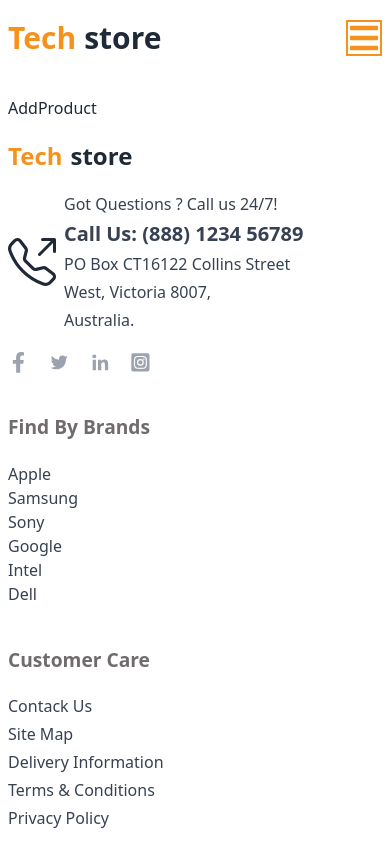
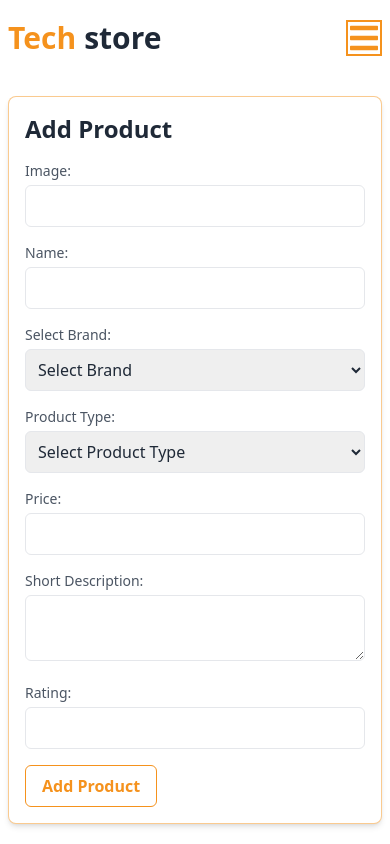
Before and after one commit to billalhossain2/brandshop-client-side, a React (Vite) app: page /add-product in a window 390 px wide. Shown: the top 844 px of the page. Built offline with nearby package versions, Linux system fonts and the light colour scheme.

Commit message:
added addProduct page with responsive styles

```diff
--- a/src/pages/AddProduct/AddProduct.jsx
+++ b/src/pages/AddProduct/AddProduct.jsx
@@ -1,9 +1,145 @@
-import React from 'react'
+import React, { useState } from 'react';
 
 const AddProduct = () => {
+  const [product, setProduct] = useState({
+    image: '',
+    name: '',
+    brand: '',
+    productType: '',
+    price: '',
+    description: '',
+    rating: '',
+  });
+
+  const handleChange = (e) => {
+    const { name, value } = e.target;
+    setProduct({ ...product, [name]: value });
+  };
+
+  const handleSubmit = (e) => {
+    e.preventDefault();
+    // Add logic to submit the product data
+    console.log(product)
+  };
+
   return (
-    <div>AddProduct</div>
-  )
-}
+    <div className="md:w-1/2 mx-auto p-4 bg-white shadow-md rounded-lg mb-5 border-solid border-[1px] border-[#f5941d7e]">
+      <h2 className="text-2xl font-semibold mb-4">Add Product</h2>
+      <form onSubmit={handleSubmit}>
+        <div className="mb-4">
+          <label htmlFor="image" className="block text-sm font-medium text-gray-600">
+            Image:
+          </label>
+          <input
+            type="text"
+            id="image"
+            name="image"
+            value={product.image}
+            onChange={handleChange}
+            className="mt-1 p-2 w-full border rounded-md focus:ring focus:ring-indigo-300"
+          />
+        </div>
 
-export default AddProduct
+        <div className="mb-4">
+          <label htmlFor="name" className="block text-sm font-medium text-gray-600">
+            Name:
+          </label>
+          <input
+            type="text"
+            id="name"
+            name="name"
+            value={product.name}
+            onChange={handleChange}
+            className="mt-1 p-2 w-full border rounded-md focus:ring focus:ring-indigo-300"
+          />
+        </div>
+
+        <div className="mb-4">
+          <label htmlFor="brand" className="block text-sm font-medium text-gray-600">
+            Select Brand:
+          </label>
+          <select
+            id="brand"
+            name="brand"
+            value={product.brand}
+            onChange={handleChange}
+            className="mt-1 p-2 w-full border rounded-md focus:ring focus:ring-indigo-300"
+          >
+            <option value="">Select Brand</option>
+            <option value="Brand A">Brand A</option>
+            <option value="Brand B">Brand B</option>
+            {/* Add more options as needed */}
+          </select>
+        </div>
+
+        <div className="mb-4">
+          <label htmlFor="productType" className="block text-sm font-medium text-gray-600">
+            Product Type:
+          </label>
+          <select
+            id="productType"
+            name="productType"
+            value={product.productType}
+            onChange={handleChange}
+            className="mt-1 p-2 w-full border rounded-md focus:ring focus:ring-indigo-300"
+          >
+            <option value="">Select Product Type</option>
+            <option value="Type A">Type A</option>
+            <option value="Type B">Type B</option>
+            {/* Add more options as needed */}
+          </select>
+        </div>
+
+        <div className="mb-4">
+          <label htmlFor="price" className="block text-sm font-medium text-gray-600">
+            Price:
+          </label>
+          <input
+            type="text"
+            id="price"
+            name="price"
+            value={product.price}
+            onChange={handleChange}
+            className="mt-1 p-2 w-full border rounded-md focus:ring focus:ring-indigo-300"
+          />
+        </div>
+
+        <div className="mb-4">
+          <label htmlFor="description" className="block text-sm font-medium text-gray-600">
+            Short Description:
+          </label>
+          <textarea
+            id="description"
+            name="description"
+            value={product.description}
+            onChange={handleChange}
+            className="mt-1 p-2 w-full border rounded-md focus:ring focus:ring-indigo-300"
+          />
+        </div>
+
+        <div className="mb-4">
+          <label htmlFor="rating" className="block text-sm font-medium text-gray-600">
+            Rating:
+          </label>
+          <input
+            type="text"
+            id="rating"
+            name="rating"
+            value={product.rating}
+            onChange={handleChange}
+            className="mt-1 p-2 w-full border rounded-md focus:ring focus:ring-indigo-300"
+          />
+        </div>
+
+        <button
+          type="submit"
+          className="border-[1px] border-solid border-[#F5921D] text-[#F5921D] font-bold hover:text-white duration-300 py-2 px-4 rounded-md hover:bg-[#F5921D] focus:ring focus:ring-indigo-300"
+        >
+          Add Product
+        </button>
+      </form>
+    </div>
+  );
+};
+
+export default AddProduct;
--- a/src/pages/Login/Login.jsx
+++ b/src/pages/Login/Login.jsx
@@ -13,16 +13,18 @@ const Login = () => {
           <label className="label">
             <span className="label-text">Email</span>
           </label>
-          <input type="email" placeholder="email" className="input input-bordered" required />
+          <input type="email" name="email" placeholder="email" className="input input-bordered" required />
         </div>
         <div className="form-control">
           <label className="label">
             <span className="label-text">Password</span>
           </label>
-          <input type="password" placeholder="password" className="input input-bordered" required />
+          <input type="password" name="password" placeholder="password" className="input input-bordered" required />
         </div>
-        <div className="form-control mt-6">
-          <button className="hover:bg-[#F5921D] px-5 py-3 rounded-lg font-bold hover:text-white border-[1px] border-solid border-[#F5921D] text-[#F5921D] text-[20px]">Login</button>
+        <div className="flex md:flex-row flex-col justify-between items-center my-3">
+        <button className="hover:bg-[#F5921D] px-5 py-2 rounded-lg font-bold hover:text-white border-[1px] border-solid border-[#F5921D] text-[#F5921D]">Login</button>
+        <p className="font-bold text-center">Or</p>
+          <button className="hover:bg-[#F5921D] px-5 py-2 rounded-lg font-bold hover:text-white border-[1px] border-solid border-[#F5921D] text-[#F5921D]">Login with Google</button>
         </div>
         <p>Don't  have an account? <Link className='hover:underline text-[#F5921D] font-bold' to="/register">Register</Link> </p>
       </form>
```
